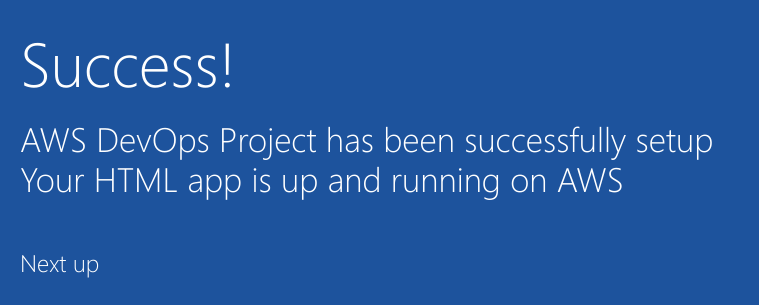
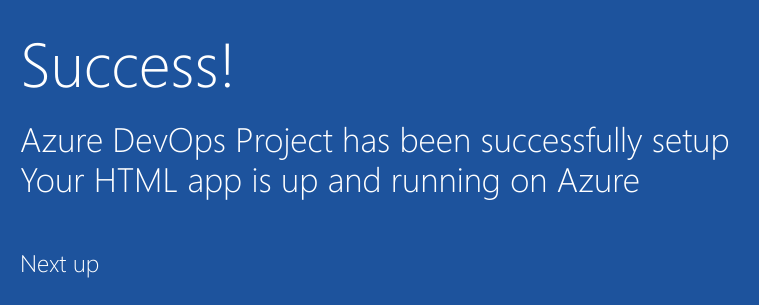
Before and after one commit to EA4ZK/gitexample, a plain HTML site: page index.html in a window 1280 px wide. Shown: the part 352-657 px from the top of the page, 205-964 px from the left. Drawn offline with Linux system fonts and the light colour scheme.

Commit message:
A cooment was added and also AWS has been change to Azure

```diff
--- a/index.html
+++ b/index.html
@@ -1,4 +1,5 @@
  <!Doctype html>
+<!-- This is a really important file -->
 <!-- This is a really important file -->
 <html>
 
@@ -20,8 +21,8 @@
         </div>
             <div class="content-body">
                 <div class="success-text">Success!</div>
-                <div class="description line-1"> AWS DevOps Project has been successfully setup</div>
-                <div class="description line-2"> Your HTML app is up and running on AWS</div>
+                <div class="description line-1"> Azure DevOps Project has been successfully setup</div>
+                <div class="description line-2"> Your HTML app is up and running on Azure</div>
                 <div class="next-steps-container">
                     <div class="next-steps-header">Next up</div>
                     <div class="next-steps-body">
```
